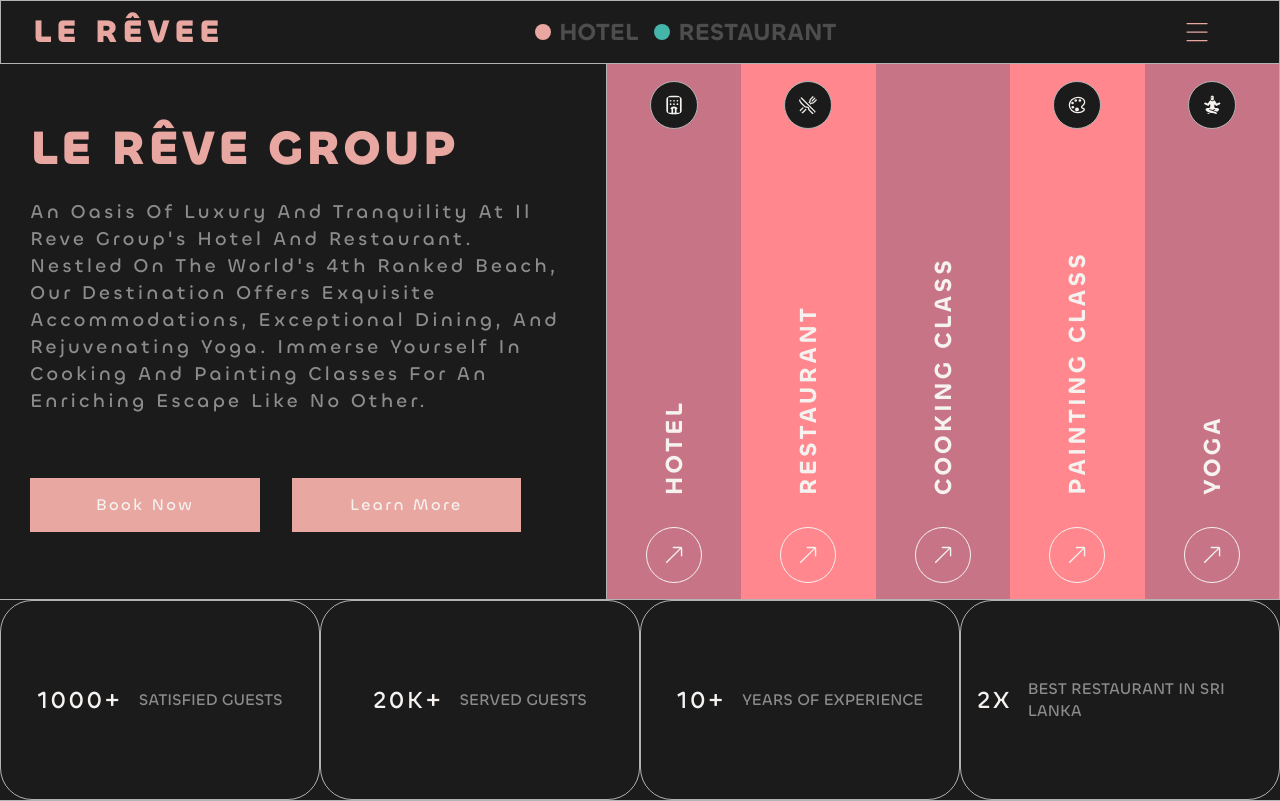
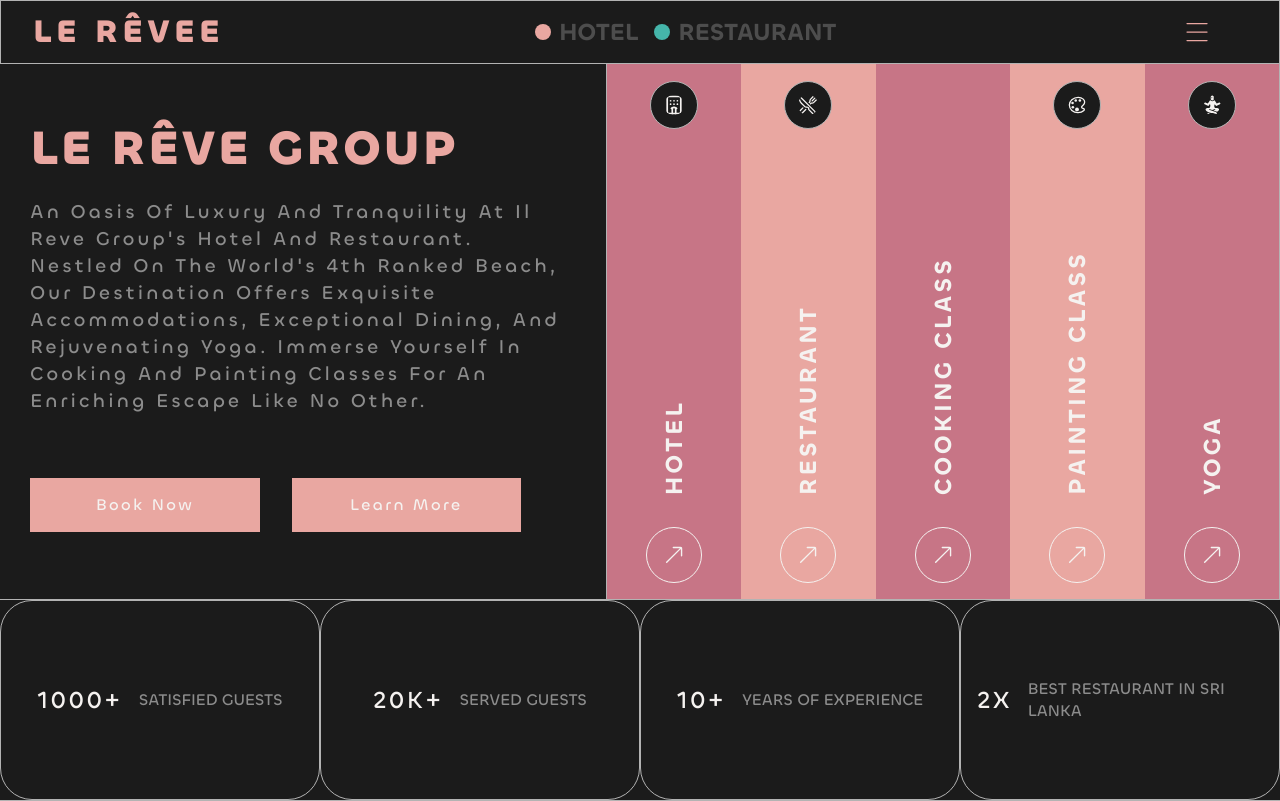
Before and after one commit to shehabwaleedd/le-reve, a React (Create React App) app: page / in a window 1280 px wide. Built offline with nearby package versions, Linux system fonts and the light colour scheme; some icons are missing.

Commit message:
updated colors

```diff
--- a/src/pages/home/Home.css
+++ b/src/pages/home/Home.css
@@ -151,7 +151,7 @@
 }
 
 .restaurant {
-    background-color: #FF878D;
+    background-color: #E9A7A1;
 }
 
 .cooking {
@@ -159,7 +159,7 @@
 }
 
 .painting {
-    background-color: #FF878D;
+    background-color: #E9A7A1;
 }
 
 .yoga {
```
